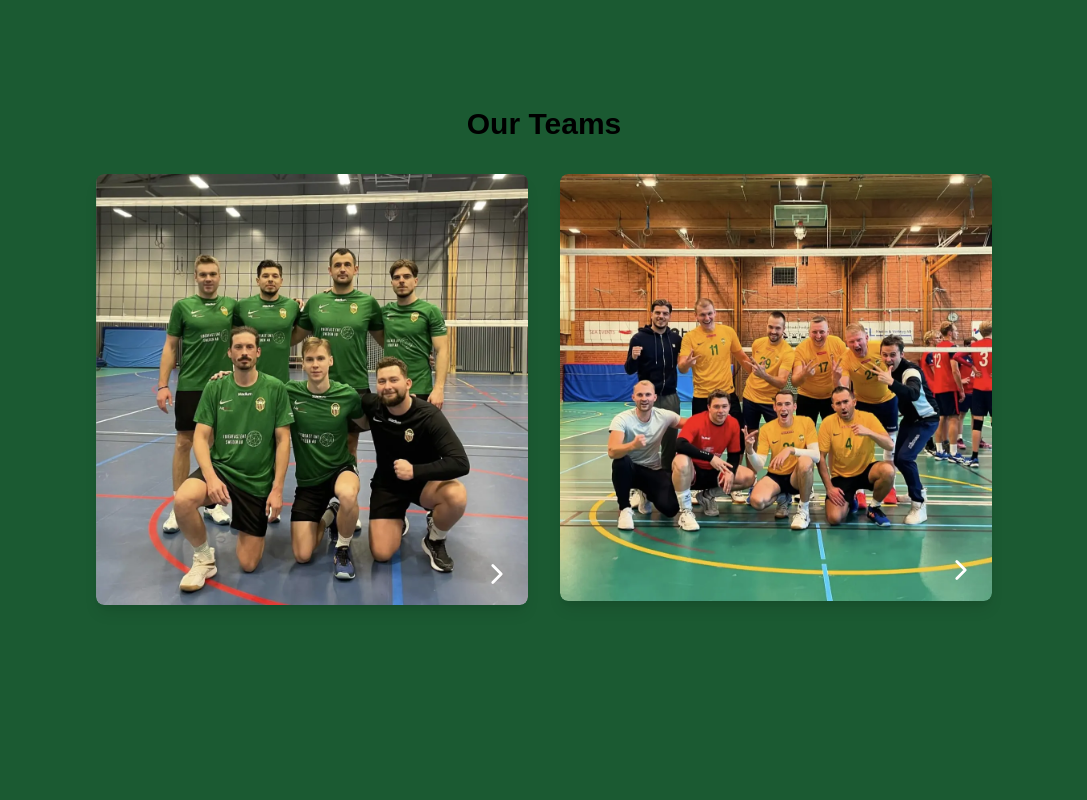
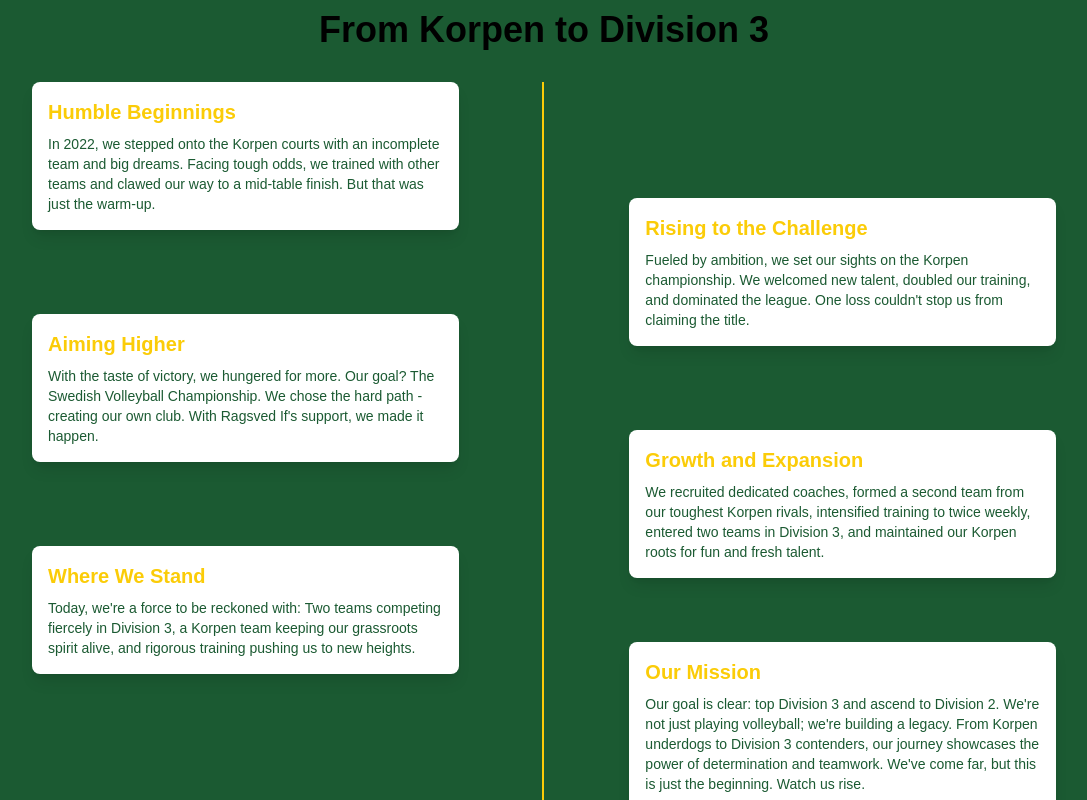
Before and after one commit to maxlearns2code/ragsved-if, a Next.js app: page / in a window 1280 px wide. Shown: the part 900-1700 px from the top of the page, without its empty margins (96-1183 px from the left). Built offline with nearby package versions, Linux system fonts and the light colour scheme.

Commit message:
feat: add about component to homepage

```diff
--- /dev/null
+++ b/app/components/About.tsx
@@ -0,0 +1,31 @@
+import data from '../data/data.json';
+import AnimatedTimelineSection from './AnimatedTimelineSection';
+
+const About = async () => {
+  const { title, sections } = data.aboutUs;
+
+  if (!sections || sections.length === 0) {
+    return <div>Loading...</div>;
+  }
+
+  return (
+    <section id="about" className="py-4 mb-8 md:mb-0 min-h-screen">
+      <div className="container mx-auto px-4">
+        <h2 className="text-4xl font-bold mb-8 text-center">{title}</h2>
+
+        <div className="relative max-w-5xl mx-auto">
+          <div className="hidden md:block absolute left-1/2 -ml-0.5 w-0.5 h-full bg-secondary" aria-hidden="true" />
+          {sections.map((section, index) => (
+            <AnimatedTimelineSection
+              key={index}
+              section={section}
+              index={index}
+            />
+          ))}
+        </div>
+      </div>
+    </section>
+  );
+};
+
+export default About;
--- /dev/null
+++ b/app/components/AnimatedTimelineSection.tsx
@@ -0,0 +1,96 @@
+"use client";
+
+import { motion, useAnimation, Variants } from 'framer-motion';
+import { useInView } from 'react-intersection-observer';
+import { useEffect } from 'react';
+
+interface Section {
+  title: string;
+  content: string;
+}
+
+interface AnimatedTimelineSectionProps {
+  section: Section;
+  index: number;
+}
+
+const containerVariants: Variants = {
+  hidden: { opacity: 0, y: 50 },
+  visible: {
+    opacity: 1,
+    y: 0,
+    transition: {
+      when: "beforeChildren",
+      staggerChildren: 0.2,
+      duration: 0.6,
+    },
+  },
+  exit: {
+    opacity: 0,
+    y: -50,
+    transition: {
+      duration: 0.6,
+    },
+  },
+};
+
+const itemVariants: Variants = {
+  hidden: { opacity: 0, y: 20 },
+  visible: {
+    opacity: 1,
+    y: 0,
+    transition: { duration: 0.6, ease: "easeOut" },
+  },
+};
+
+const AnimatedTimelineSection: React.FC<AnimatedTimelineSectionProps> = ({ section, index }) => {
+  const controls = useAnimation();
+  const [ref, inView] = useInView({
+    triggerOnce: false,
+    threshold: 0.2,
+  });
+
+  useEffect(() => {
+    if (inView) {
+      controls.start("visible");
+    } else {
+      controls.start("hidden");
+    }
+  }, [controls, inView]);
+
+  if (!section) {
+    return null;
+  }
+
+  const isRight = index % 2 !== 0;
+
+  return (
+    <motion.div
+      ref={ref}
+      variants={containerVariants}
+      initial="hidden"
+      animate={controls}
+      exit="exit"
+      className={`flex items-center w-full mb-4 md:-mb-8 ${isRight ? 'md:justify-end' : 'md:justify-start'}`}
+    >
+      <motion.div
+        className={`w-full md:w-5/12 bg-white p-4 rounded-lg shadow-lg ${isRight ? 'md:ml-4' : 'md:mr-4'}`}
+      >
+        <motion.h3
+          className="text-xl font-bold text-secondary mb-2"
+          variants={itemVariants}
+        >
+          {section.title}
+        </motion.h3>
+        <motion.p
+          className="text-sm text-primary"
+          variants={itemVariants}
+        >
+          {section.content}
+        </motion.p>
+      </motion.div>
+    </motion.div>
+  );
+};
+
+export default AnimatedTimelineSection;
--- a/app/components/Footer.tsx
+++ b/app/components/Footer.tsx
@@ -4,7 +4,7 @@ import { FaFacebook, FaInstagram, FaTwitter } from 'react-icons/fa';
 
 const Footer = () => {
   return (
-    <footer id="contact" className="text-white py-8 mt-8 md:mt-20">
+    <footer id="contact" className="text-white py-8 mt-4 md:mt-20">
       <div className="container mx-auto px-4">
         <div className="flex flex-col md:flex-row justify-between items-center md:items-start">
           <div className="mb-4 md:mb-0">
--- a/app/components/Header.tsx
+++ b/app/components/Header.tsx
@@ -59,6 +59,7 @@ const Header = () => {
             <div className="hidden md:block">
               <ul className="flex space-x-4">
                 <li><Link href="/#home">Home</Link></li>
+                <li><Link href="/#about">About</Link></li>
                 <li><Link href="/#teams">Teams</Link></li>
                 <li><Link href="/#schedule">Schedule</Link></li>
                 <li><Link href="/#news">News</Link></li>
@@ -80,6 +81,7 @@ const Header = () => {
         <div className="fixed inset-0 bg-primary z-40 flex items-center justify-center md:hidden">
           <ul className="flex flex-col space-y-6 text-center text-2xl">
             <li><Link href="/" onClick={() => setIsMenuOpen(false)}>Home</Link></li>
+            <li><Link href="/#about" onClick={() => setIsMenuOpen(false)}>About</Link></li>
             <li><Link href="/#teams" onClick={() => setIsMenuOpen(false)}>Teams</Link></li>
             <li><Link href="/#schedule" onClick={() => setIsMenuOpen(false)}>Schedule</Link></li>
             <li><Link href="/#news" onClick={() => setIsMenuOpen(false)}>News</Link></li>
--- a/app/components/Teams.tsx
+++ b/app/components/Teams.tsx
@@ -7,7 +7,7 @@ export default function Teams() {
   return (
     <section
       id="teams"
-      className="md:pt-20 min-h-screen flex-col justify-center items-center px-4 sm:px-6 lg:px-8"
+      className="mb-8 md:mb-0 min-h-screen flex-col justify-center items-center py-2 px-4 sm:px-6 lg:px-8"
     >
       <h2 className="text-3xl font-bold text-center pt-8 mb-8">Our Teams</h2>
       <div className="grid grid-cols-1 md:grid-cols-2 gap-8 max-w-4xl mx-auto">
--- a/app/data/data.json
+++ b/app/data/data.json
@@ -96,5 +96,34 @@
       "logo": "/images/logos/svensk_volleyboll-logo.png",
       "alt": "Swedish Volleyball Federation logo featuring a stylized blue and yellow volleyball with text 'Svensk Volleyboll' in blue"
     }
-  ]
+  ],
+  "aboutUs": {
+    "title": "From Korpen to Division 3",
+    "sections": [
+      {
+        "title": "Humble Beginnings",
+        "content": "In 2022, we stepped onto the Korpen courts with an incomplete team and big dreams. Facing tough odds, we trained with other teams and clawed our way to a mid-table finish. But that was just the warm-up."
+      },
+      {
+        "title": "Rising to the Challenge",
+        "content": "Fueled by ambition, we set our sights on the Korpen championship. We welcomed new talent, doubled our training, and dominated the league. One loss couldn't stop us from claiming the title."
+      },
+      {
+        "title": "Aiming Higher",
+        "content": "With the taste of victory, we hungered for more. Our goal? The Swedish Volleyball Championship. We chose the hard path - creating our own club. With Ragsved If's support, we made it happen."
+      },
+      {
+        "title": "Growth and Expansion",
+        "content": "We recruited dedicated coaches, formed a second team from our toughest Korpen rivals, intensified training to twice weekly, entered two teams in Division 3, and maintained our Korpen roots for fun and fresh talent."
+      },
+      {
+        "title": "Where We Stand",
+        "content": "Today, we're a force to be reckoned with: Two teams competing fiercely in Division 3, a Korpen team keeping our grassroots spirit alive, and rigorous training pushing us to new heights."
+      },
+      {
+        "title": "Our Mission",
+        "content": "Our goal is clear: top Division 3 and ascend to Division 2. We're not just playing volleyball; we're building a legacy. From Korpen underdogs to Division 3 contenders, our journey showcases the power of determination and teamwork. We've come far, but this is just the beginning. Watch us rise."
+      }
+    ]
+  }
 }
--- a/app/page.tsx
+++ b/app/page.tsx
@@ -1,3 +1,4 @@
+import About from "./components/About";
 import Hero from "./components/Hero";
 import TeamLogoScroll from "./components/TeamLogoScroll";
 import Teams from "./components/Teams";
@@ -6,6 +7,7 @@ export default function Home() {
   return (
     <div className="text-4xl">
       <Hero />
+      <About />
       <Teams />
       <TeamLogoScroll />
     </div>
--- a/app/teams/[id]/page.tsx
+++ b/app/teams/[id]/page.tsx
@@ -1,10 +1,11 @@
 import Image from "next/image";
+import Link from "next/link";
 import { notFound } from "next/navigation";
 import data from "../../data/data.json";
 
 type Props = {
-  params: Promise<{ id: string }>
-}
+  params: Promise<{ id: string }>;
+};
 
 export default async function TeamPage({ params }: Props) {
   const { id } = await params;
@@ -32,15 +33,12 @@ export default async function TeamPage({ params }: Props) {
             <ul className="space-y-2">
               <li>
                 <span className="font-medium">League:</span>{" "}
-                <a
+                <Link
                   href={team.championship}
-                  target="_blank"
-                  rel="noopener noreferrer"
+                  className="inline-flex items-center justify-center px-4 py-2 border border-transparent text-base font-bold rounded-md text-tertiary hover:text-secondary bg-secondary hover:bg-tertiary transition duration-150 ease-in-out w-full sm:w-auto"
                 >
-                  <span className="font-medium text-secondary">
-                    {team.league}
-                  </span>
-                </a>
+                  {team.league}
+                </Link>
               </li>
               <li>
                 <span className="font-medium">Coach:</span> {team.coach}
--- a/package.json
+++ b/package.json
@@ -14,7 +14,8 @@
     "next": "15.1.0",
     "react": "^19.0.0",
     "react-dom": "^19.0.0",
-    "react-icons": "^5.4.0"
+    "react-icons": "^5.4.0",
+    "react-intersection-observer": "^9.14.0"
   },
   "devDependencies": {
     "@eslint/eslintrc": "^3",
```
Also changed, not shown: 1 other file (tests, documents, lock files or other folders).
